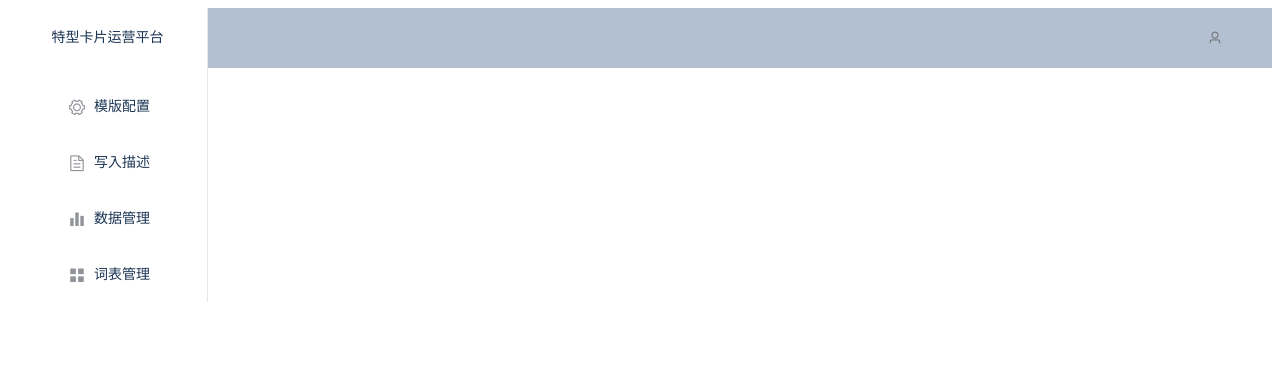
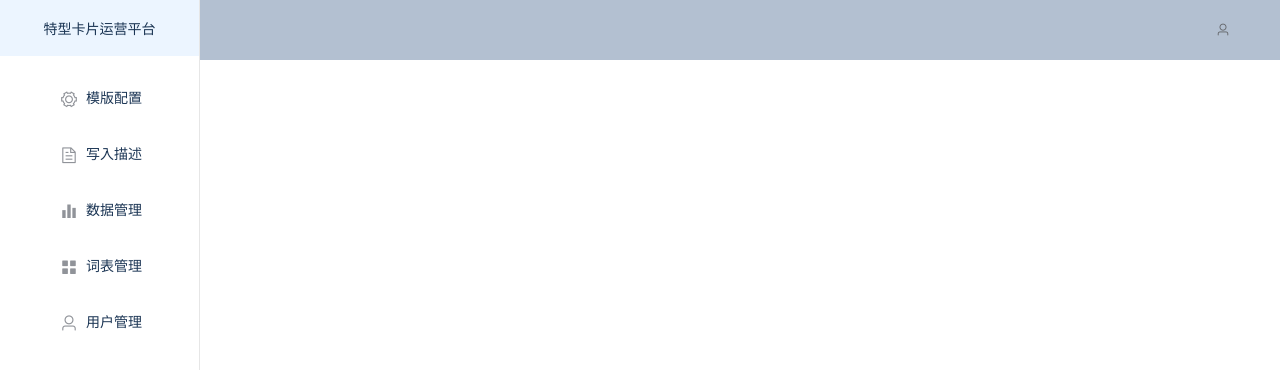
Before and after one commit to Boxworld1/dianasdog-frontend-opplatform, a Vue app: page /home in a window 1280 px wide. Shown: the top 370 px of the page. Built offline with nearby package versions, Linux system fonts and the light colour scheme; no server answers; sample sign-in values are in the browser's storage.

Commit message:
fix margin problem #19

```diff
--- a/src/App.vue
+++ b/src/App.vue
@@ -38,4 +38,8 @@ nav a {
 nav a.router-link-exact-active {
   color: #42b983;
 }
+
+body {
+  margin: 0px;
+}
 </style>
--- a/src/views/HomeView.vue
+++ b/src/views/HomeView.vue
@@ -1,11 +1,12 @@
 <template>
   <div>
     <el-container>
-      <el-aside width="200px">
+      <el-aside width="200px" style="height:100vh">
         <el-menu
         class="el-menu-vertical-demo"
         text-color="#1b3554"
         active-text-color="#409eff"
+        style="height:100vh"
         router>
           <el-menu-item>
             <span slot="title">
@@ -25,6 +26,9 @@
             <el-menu-item index="/managedict">
               <i class="el-icon-menu"></i>词表管理
             </el-menu-item>
+            <el-menu-item index="/usermanage">
+              <i class="el-icon-user"></i>用户管理
+            </el-menu-item>
           </el-menu-item-group>
         </el-menu>
       </el-aside>
@@ -38,9 +42,6 @@
             </el-dropdown-menu>
           </el-dropdown>
           <span style="margin-right: 15px">{{ $store.getters.getUser.name }}</span>
-          <span id="usermanage" hidden>
-            <router-link to="/usermanage" class="router-link-active">用户管理</router-link>
-          </span>
         </el-header>
 
         <el-main>
```
